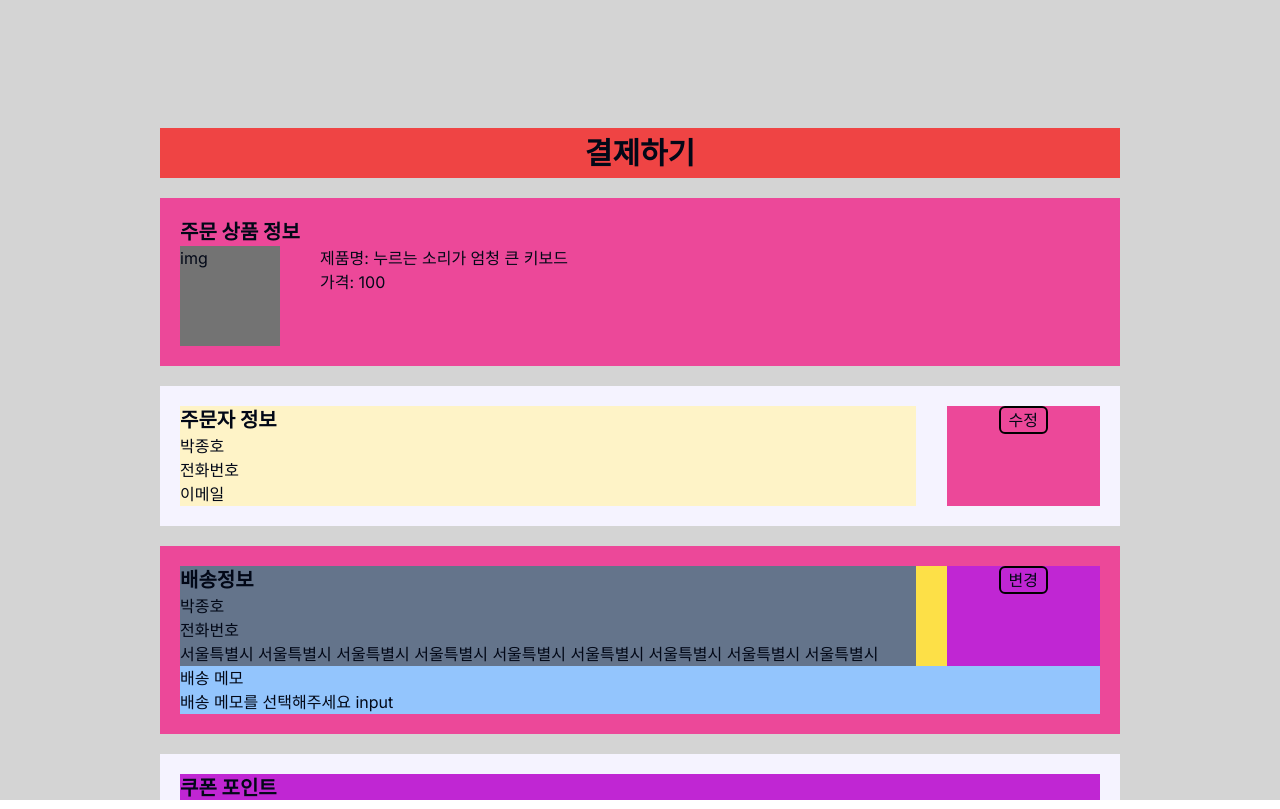
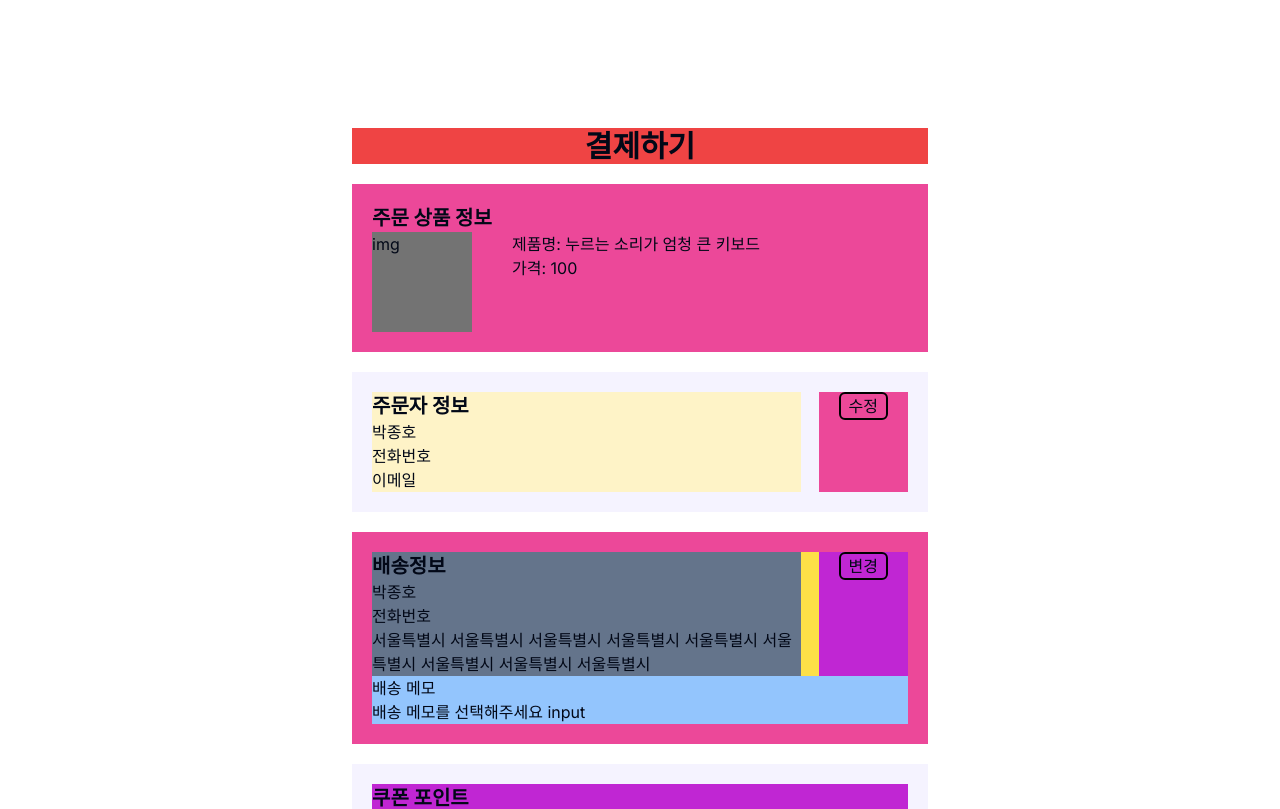
Before and after one commit to BellPumpkin/DevCamp-Day1, a Next.js app: page /payment in a window 1280 px wide. Shown: the top 809 px of the page. Built offline with nearby package versions, Linux system fonts and the light colour scheme.

Commit message:
Design: width 수정
width 값이 고정된 크기 갖습니다

```diff
--- a/src/app/payment/page.tsx
+++ b/src/app/payment/page.tsx
@@ -47,9 +47,8 @@ export default function PaymentPage() {
   return (
     <>
     { isPayment ? <Checkout totalPrice={totalPrice} customerKey={customerKey} customerEmail={email} customerMobilePhone={phone} orderName={productName} /> :
-    <div className="flex flex-col w-full h-screen bg-neutral-300">
-      <div className="overflow-y-auto flex-grow p-10 pt-32">
-        <div className="flex flex-col items-center gap-5">
+    <div className="flex flex-col w-full h-screen items-center">
+      <div className="flex flex-col h-full p-10 pt-32 w-[800px] items-center gap-5">
         <h1 className="flex bg-red-500 w-4/5 h-[50px] items-center justify-center text-3xl font-bold">결제하기</h1>
         <div className="w-4/5 bg-pink-500">
           <div className="flex flex-col p-5">
@@ -152,7 +151,6 @@ export default function PaymentPage() {
         </div>
       </div>
     </div>
-    </div>
     }
     </>
   );
```
Lines whose indentation alone changed are shown as unchanged.
